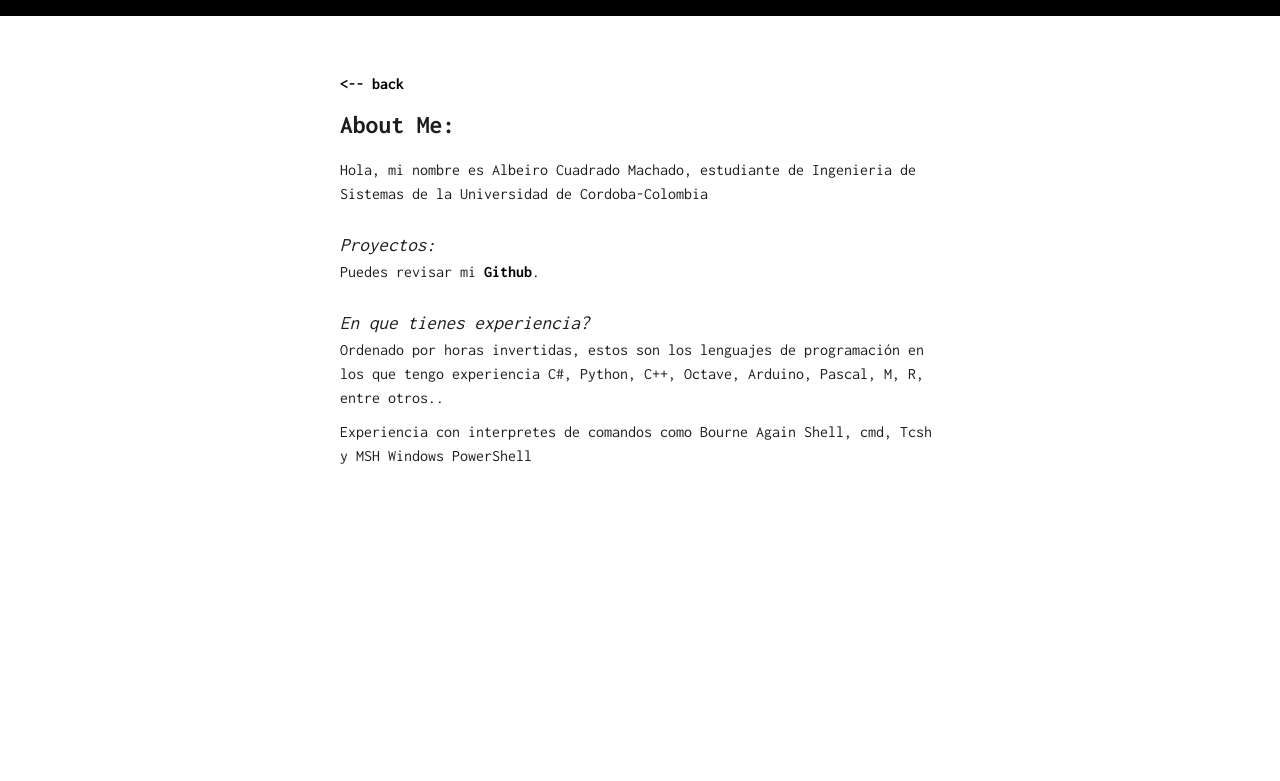
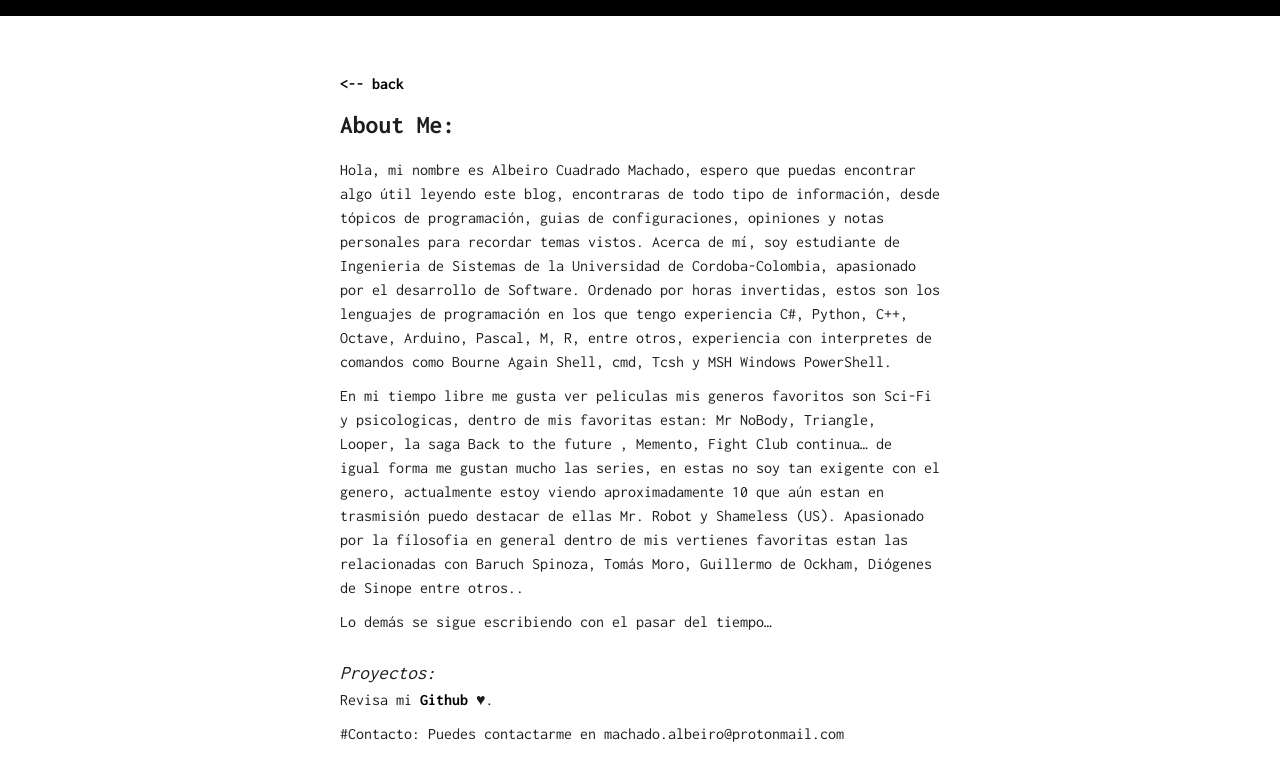
Before and after one commit to AlbCM/albcm.github.io, a Jekyll site: the page built from me/index.md, in a window 1280 px wide. Shown: the top 781 px of the page. Built offline with Jekyll 4.4.1, drawn with Linux system fonts in a browser that asks for light colours; comment, search, counter and statistics services are not loaded.

Commit message:
Update index.md

```diff
--- a/me/index.md
+++ b/me/index.md
@@ -2,12 +2,14 @@
 layout: about
 ---
 
-Hola, mi nombre es Albeiro Cuadrado Machado, estudiante de Ingenieria de Sistemas de la Universidad de Cordoba-Colombia
+Hola, mi nombre es Albeiro Cuadrado Machado, espero que puedas encontrar algo útil leyendo este blog, encontraras de todo tipo de información, desde tópicos de programación, guias de configuraciones, opiniones y notas personales para recordar temas vistos. Acerca de mí, soy estudiante de Ingenieria de Sistemas de la Universidad de Cordoba-Colombia, apasionado por el desarrollo de Software. Ordenado por horas invertidas, estos son los lenguajes de programación en los que tengo experiencia C#, Python, C++, Octave, Arduino, Pascal, M, R, entre otros, experiencia con interpretes de comandos como  Bourne Again Shell, cmd, Tcsh y MSH Windows PowerShell.
+
+En mi tiempo libre me gusta ver peliculas mis generos favoritos son Sci-Fi y psicologicas, dentro de mis favoritas estan: *Mr NoBody*, *Triangle*, *Looper*, la saga *Back to the future* , *Memento*, *Fight Club* continua...  de igual forma me gustan mucho las series, en estas no soy tan exigente con el genero, actualmente estoy viendo aproximadamente 10 que aún estan en trasmisión puedo destacar de ellas *Mr. Robot* y *Shameless (US)*. Apasionado por la fílosofia en general  dentro de mis vertienes favoritas estan las relacionadas con Baruch Spinoza, Tomás Moro, Guillermo de Ockham, Diógenes de Sinope entre otros..
+
+Lo demás se sigue escribiendo con el pasar del tiempo...
 
 # Proyectos:
-Puedes revisar mi [Github](https://github.com/albcm).
+Revisa mi [Github](https://github.com/albcm) ♥.
 
-# En que tienes experiencia?
-Ordenado por horas invertidas, estos son los lenguajes de programación en los que tengo experiencia C#, Python, C++, Octave, Arduino, Pascal, M, R, entre otros..
-
-Experiencia con interpretes de comandos como  Bourne Again Shell, cmd, Tcsh y MSH Windows PowerShell
+#Contacto:
+Puedes contactarme en *machado.albeiro@protonmail.com*
```
